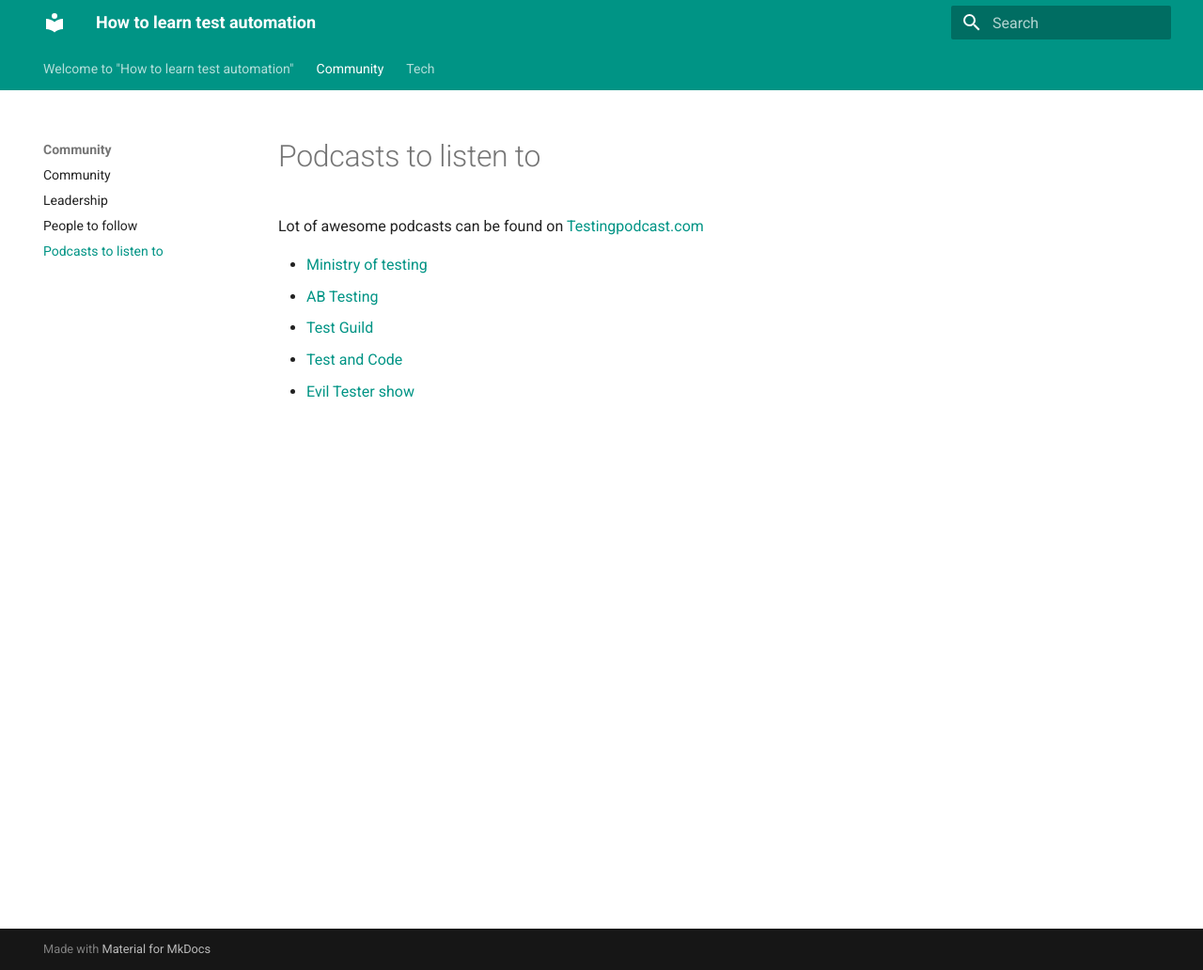
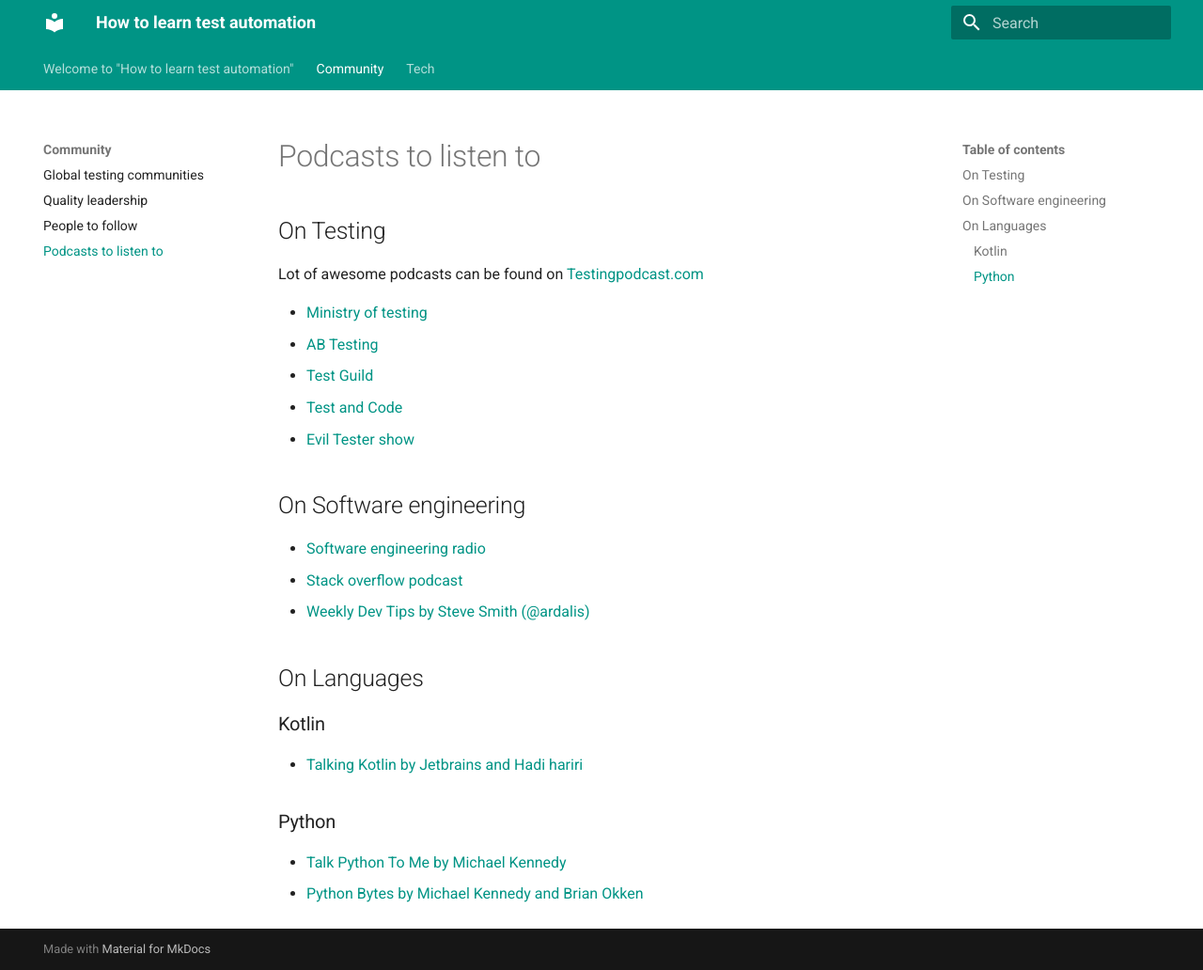
Before and after one commit to automationhacks/how-to-learn-test-automation, an MkDocs documentation site: the page built from docs/community/podcasts.md, in a window 1280 px wide and 1032 px high. Shown: the whole window at 94% size. Built offline with MkDocs 1.6.1 and Material for MkDocs 9.7.7, drawn with Linux system fonts in a browser that asks for light colours; some web fonts are replaced.

Commit message:
- Added WIP text and title texts - Added slack communities that can be joined - Added an initial list of folks to follow on twitter with their sites - Added dev and languages specific podcasts - Added some links on API testing

```diff
--- a/docs/community/leadership.md
+++ b/docs/community/leadership.md
@@ -0,0 +1,3 @@
+# Quality leadership
+
+WIP
--- a/docs/community/podcasts.md
+++ b/docs/community/podcasts.md
@@ -1,4 +1,6 @@
 # Podcasts to listen to
+
+## On Testing
 
 Lot of awesome podcasts can be found on [Testingpodcast.com](https://testingpodcast.com/)
 
@@ -7,3 +9,20 @@
 - [Test Guild](https://testguild.com/podcast/)
 - [Test and Code](https://testandcode.com/)
 - [Evil Tester show](https://www.eviltester.com/show/)
+
+## On Software engineering
+
+- [Software engineering radio](https://www.se-radio.net/)
+- [Stack overflow podcast](https://stackoverflow.blog/podcast/)
+- [Weekly Dev Tips by Steve Smith (@ardalis)](https://www.weeklydevtips.com/)
+
+## On Languages
+
+### Kotlin
+
+- [Talking Kotlin by Jetbrains and Hadi hariri](https://talkingkotlin.com/)
+
+### Python
+
+- [Talk Python To Me by Michael Kennedy](https://talkpython.fm/)
+- [Python Bytes by Michael Kennedy and Brian Okken](https://pythonbytes.fm/)
--- a/docs/tech/accessibility.md
+++ b/docs/tech/accessibility.md
@@ -0,0 +1,3 @@
+# Accessibility testing
+
+WIP
--- a/docs/tech/mobile.md
+++ b/docs/tech/mobile.md
@@ -0,0 +1,3 @@
+# Mobile testing
+
+WIP
--- a/docs/tech/security.md
+++ b/docs/tech/security.md
@@ -0,0 +1,3 @@
+# Security testing
+
+WIP
--- a/docs/tech/web.md
+++ b/docs/tech/web.md
@@ -0,0 +1,3 @@
+# Web testing
+
+WIP
```
Also changed, not shown: docs/community/community.md (+14 -0 lines), docs/community/people_to_follow.md (+17 -0 lines), docs/tech/backend.md (+9 -0 lines), docs/tech/test_runners.md (+3 -0 lines).
